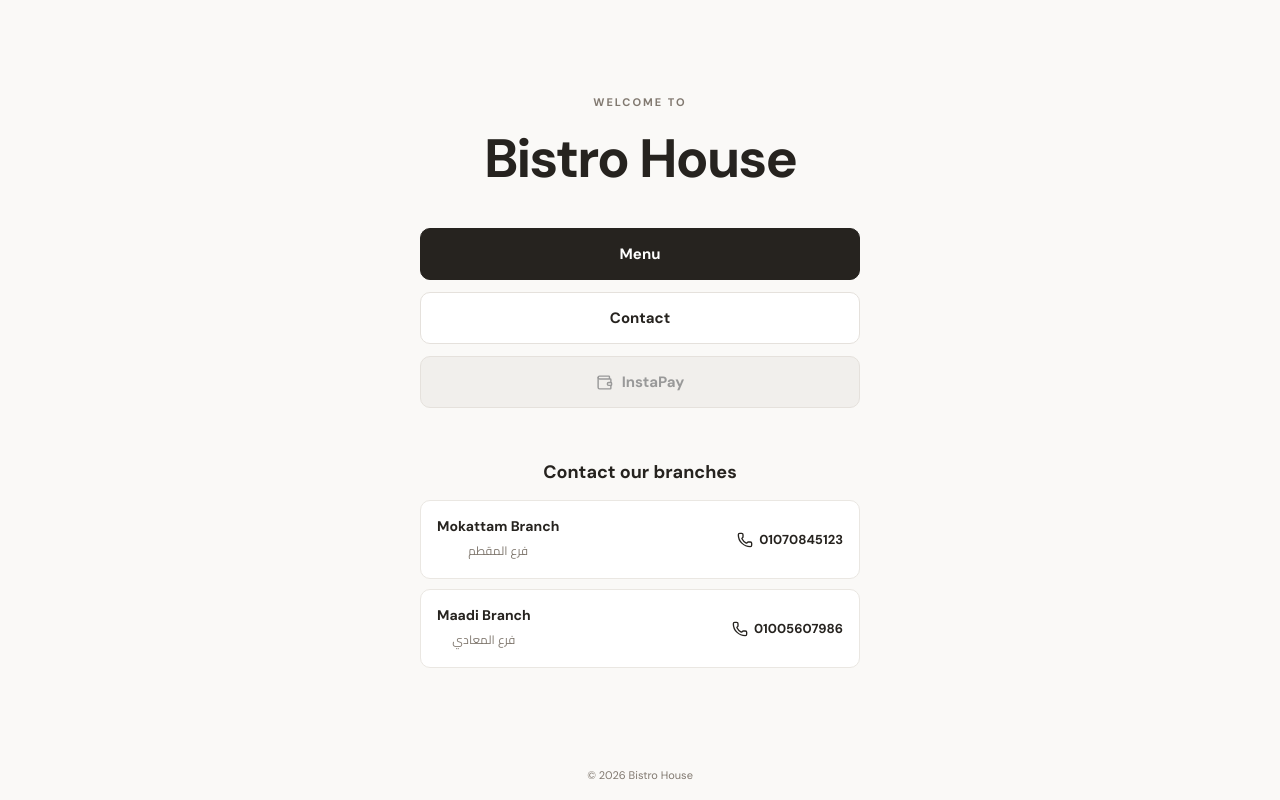
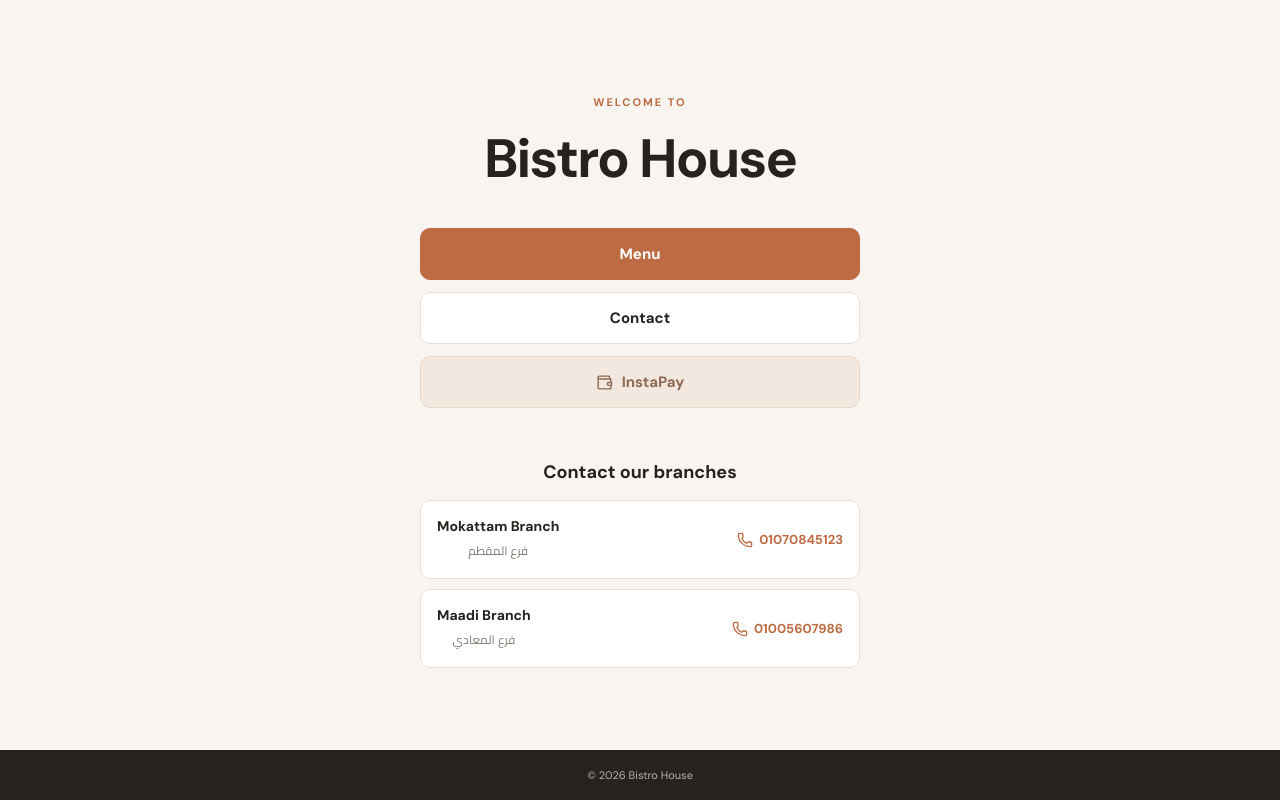
Before and after one commit to scainit/restaurant-menu-template, a Next.js app: page / in a window 1280 px wide. Built offline with nearby package versions, Linux system fonts and the light colour scheme.

Commit message:
Restore Bistro House landing page brand colors

```diff
--- a/src/app/globals.css
+++ b/src/app/globals.css
@@ -139,3 +139,17 @@
 .cart-fab{bottom:14px;right:14px;border-radius:10px;padding:12px 15px}
 .cart{padding:18px}
 @media(max-width:650px){.hero{padding:30px 14px 24px}.menu-section{padding:30px 12px 90px}.products{grid-template-columns:1fr}.product{grid-template-columns:96px 1fr;min-height:120px}.section-heading h2{font-size:25px}}
+
+
+/* Restore Bistro House warm brand palette on the simplified landing page */
+.landing-page{background:var(--bg)}
+.landing-kicker{color:var(--accent)}
+.landing-main h1{color:var(--ink)}
+.landing-action{border-color:var(--line);background:#fff;color:var(--ink)}
+.landing-action-primary{background:var(--accent);border-color:var(--accent);color:#fff}
+.landing-action-primary:hover{background:#a95834;border-color:#a95834}
+.landing-action-disabled{background:#f3e8df;border-color:#e9d7c8;color:#8e6a55}
+.landing-contact h2{color:var(--ink)}
+.landing-branch{background:#fff;border-color:var(--line)}
+.landing-branch>a{color:var(--accent)}
+.landing-footer{background:var(--ink);color:#b9b0a6}
```
